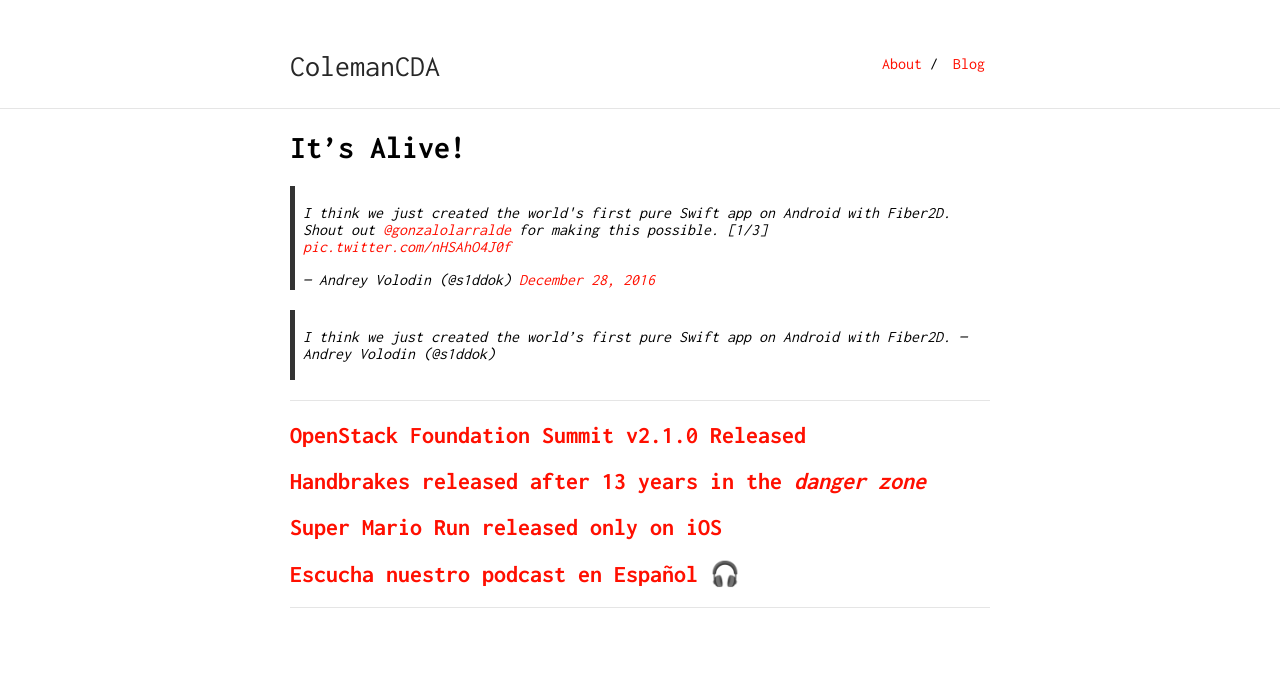
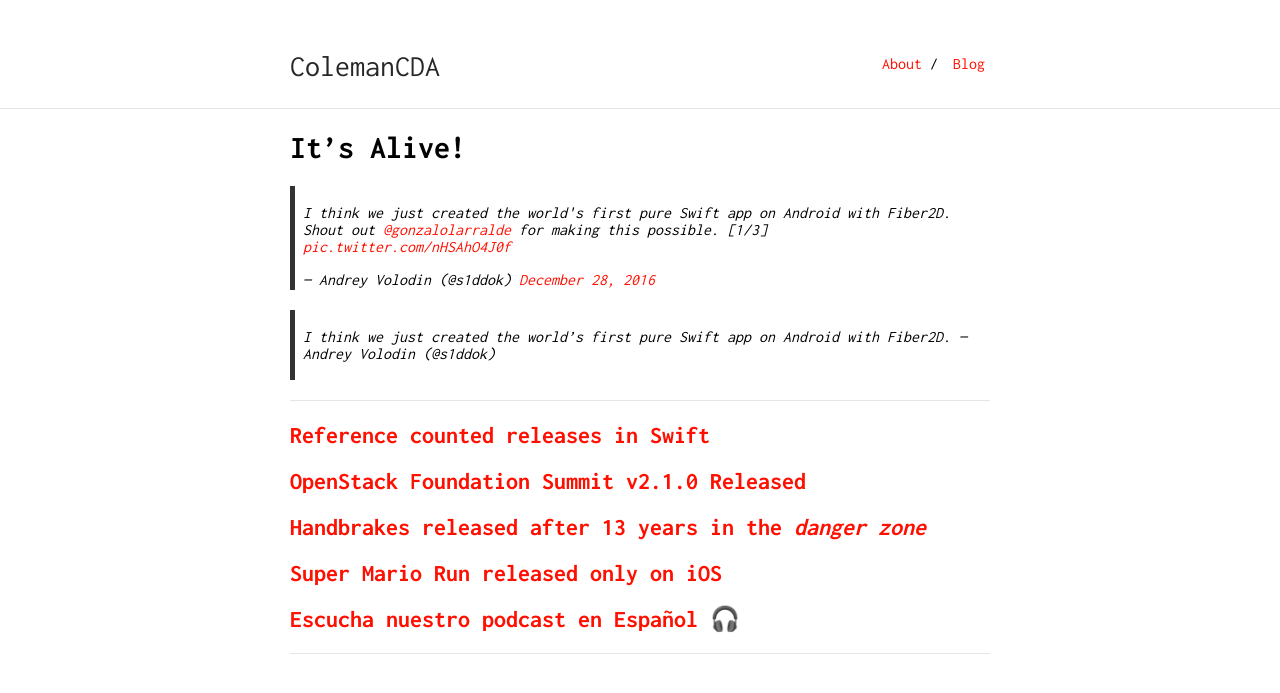
Before and after one commit to colemancda/colemancda.github.io, a Jekyll site: the page built from index.md, in a window 1280 px wide. Shown: the top 693 px of the page. Built offline with Jekyll 4.4.1, drawn with Linux system fonts in a browser that asks for light colours; comment, search, counter and statistics services are not loaded; our own code applies the rules of GitHub Pages for plain Markdown files.

Commit message:
updated index

```diff
--- a/index.md
+++ b/index.md
@@ -10,6 +10,8 @@ layout: default
 
 ---
 
+## [Reference counted releases in Swift](https://www.cocoawithlove.com/blog/resources-releases-reentrancy.html)
+
 ## [OpenStack Foundation Summit v2.1.0 Released](https://github.com/OpenStack-mobile/summit-app-ios/releases/tag/2.1.0)
 
 ## [Handbrakes released after 13 years in the *danger zone*](http://www.macrumors.com/2016/12/27/video-converter-handbrake-1-0-released-for-mac/)
```
